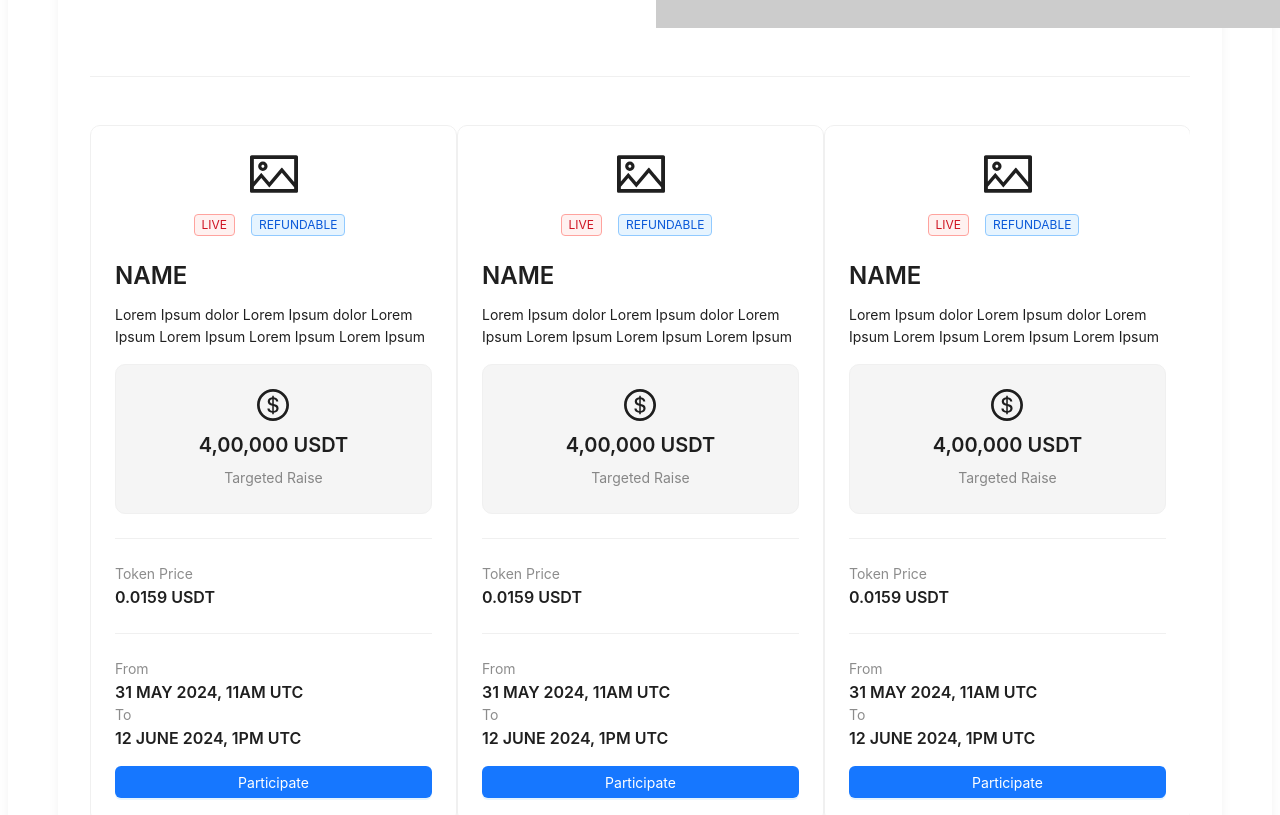
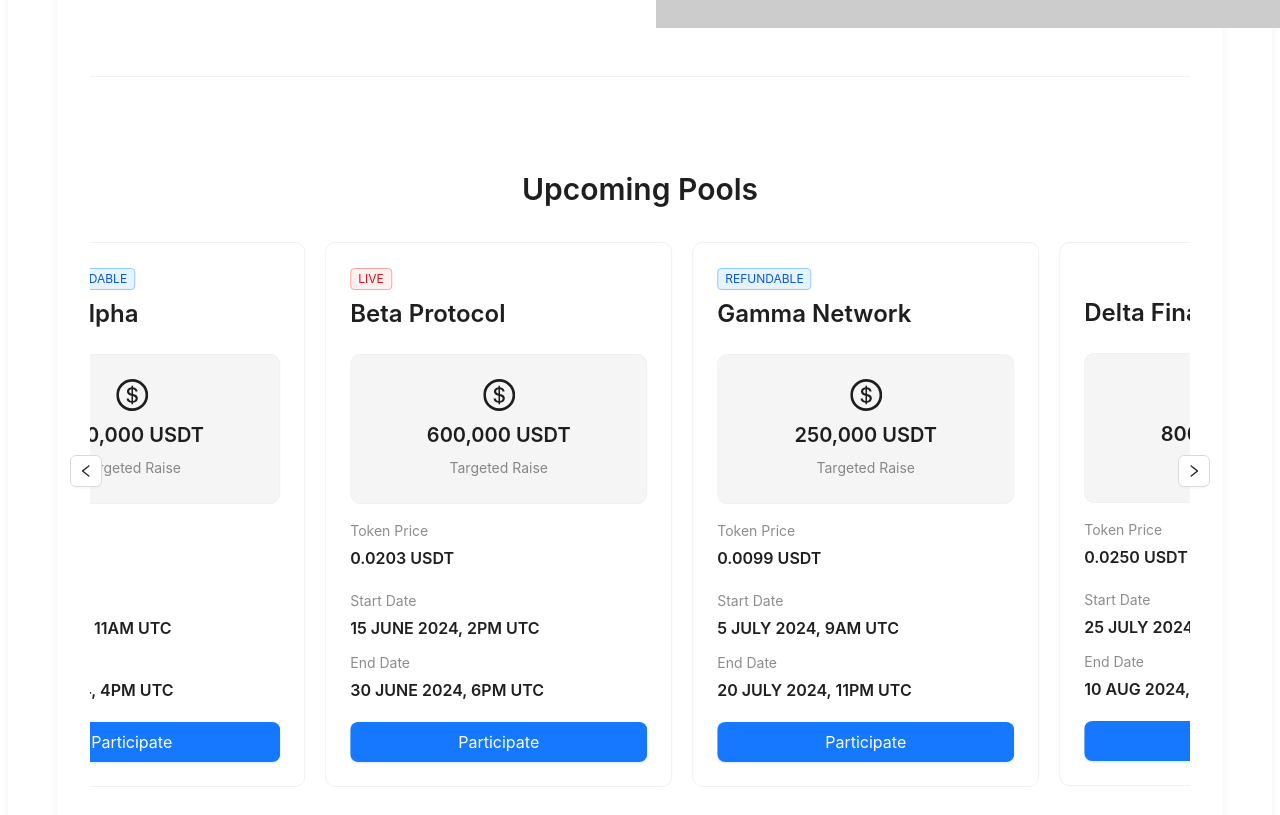
Before and after one commit to namanthanki/NoRug, a React (Vite) app in the folder app/: page / in a window 1280 px wide. Shown: the part 500-1315 px from the top of the page. Built offline with nearby package versions, Linux system fonts and the light colour scheme.

Commit message:
Enhance UpcomingPoolsCarousel and PoolCard components
- Add left/right navigation arrows for manual control
- Improve PoolCard styling and layout consistency
- Fix card height and content overflow issues

```diff
--- a/app/src/components/Landing/PoolCard.jsx
+++ b/app/src/components/Landing/PoolCard.jsx
@@ -3,48 +3,70 @@ import { DollarCircleOutlined, PictureOutlined } from "@ant-design/icons";
 
 const { Title, Text } = Typography;
 
-const PoolCard = () => {
-  return (
-    <Card style={{ borderRadius: 10 }}>
-      <div style={{ textAlign: "center" }}>
-        <PictureOutlined style={{ fontSize: 48, marginBottom: 16 }} />
+const PoolCard = ({ pool }) => (
+  <Card
+    hoverable
+    style={{
+      margin: "10px",
+      borderRadius: 10,
+      height: "100%",
+      display: "flex",
+      flexDirection: "column",
+    }}
+    bodyStyle={{
+      flex: 1,
+      display: "flex",
+      flexDirection: "column",
+    }}
+  >
+    <Space direction="vertical" size="middle" style={{ width: "100%", height: "100%" }}>
+      <div>
+        <Space>
+          {pool.isLive && <Tag color="red">LIVE</Tag>}
+          {pool.isRefundable && <Tag color="blue">REFUNDABLE</Tag>}
+        </Space>
+        <Title level={3} style={{ margin: "8px 0" }}>
+          {pool.name}
+        </Title>
       </div>
-      <div style={{ display: "flex", justifyContent: "center", gap: 8, marginBottom: 16 }}>
-        <Tag color="red">LIVE</Tag>
-        <Tag color="blue">REFUNDABLE</Tag>
-      </div>
-      <Title level={3}>NAME</Title>
-      <Text style={{ display: "block", marginBottom: 16 }}>
-        Lorem Ipsum dolor Lorem Ipsum dolor Lorem Ipsum Lorem Ipsum Lorem Ipsum Lorem Ipsum
-      </Text>
-      <Card style={{ backgroundColor: "#f5f5f5", borderRadius: 10, textAlign: "center" }}>
-        <Space direction="vertical">
+
+      <Card style={{ backgroundColor: "#f5f5f5", borderRadius: 10 }}>
+        <Space direction="vertical" align="center" style={{ width: "100%" }}>
           <DollarCircleOutlined style={{ fontSize: 32 }} />
-          <Title style={{ margin: 0 }} level={4}>
-            4,00,000 USDT
+          <Title level={4} style={{ margin: 0 }}>
+            {pool.targetedRaise}
           </Title>
           <Text type="secondary">Targeted Raise</Text>
         </Space>
       </Card>
-      <Divider />
+
+      <div>
         <Text type="secondary">Token Price</Text>
-      <Title style={{ margin: 0 }} level={5}>
-        0.0159 USDT
+        <Title level={5} style={{ margin: "4px 0" }}>
+          {pool.tokenPrice}
         </Title>
-      <Divider />
-      <Text type="secondary">From</Text>
-      <Title style={{ margin: 0 }} level={5}>
-        31 MAY 2024, 11AM UTC
+      </div>
+
+      <Space direction="vertical" style={{ width: "100%" }}>
+        <div>
+          <Text type="secondary">Start Date</Text>
+          <Title level={5} style={{ margin: "4px 0" }}>
+            {pool.startDate}
           </Title>
-      <Text type="secondary">To</Text>
-      <Title style={{ margin: 0 }} level={5}>
-        12 JUNE 2024, 1PM UTC
+        </div>
+        <div>
+          <Text type="secondary">End Date</Text>
+          <Title level={5} style={{ margin: "4px 0" }}>
+            {pool.endDate}
           </Title>
-      <Button type="primary" block style={{ marginTop: 16 }}>
+        </div>
+      </Space>
+
+      <Button type="primary" size="large" block style={{ marginTop: "auto" }}>
         Participate
       </Button>
+    </Space>
   </Card>
 );
-};
 
 export default PoolCard;
--- a/app/src/components/Landing/UpcomingPoolsCarousel.jsx
+++ b/app/src/components/Landing/UpcomingPoolsCarousel.jsx
@@ -1,73 +1,102 @@
-import { Carousel, Row, Space } from "antd";
+import { Carousel, Button, Typography } from "antd";
 import PoolCard from "./PoolCard";
+import { LeftOutlined, RightOutlined } from "@ant-design/icons";
+import { useRef } from "react";
+
+const { Title } = Typography;
 
 const UpcomingPoolsCarousel = () => {
   const pools = [
     {
-      name: "NAME",
+      name: "Project Alpha",
       isLive: true,
       isRefundable: true,
-      targetedRaise: "4,00,000 USDT",
+      targetedRaise: "400,000 USDT",
       tokenPrice: "0.0151 USDT",
       startDate: "31 MAY 2024, 11AM UTC",
       endDate: "12 JUNE 2024, 4PM UTC",
     },
     {
-      name: "NAME",
+      name: "Beta Protocol",
       isLive: true,
-      isRefundable: true,
-      targetedRaise: "4,00,000 USDT",
-      tokenPrice: "0.0151 USDT",
-      startDate: "31 MAY 2024, 11AM UTC",
-      endDate: "12 JUNE 2024, 4PM UTC",
+      isRefundable: false,
+      targetedRaise: "600,000 USDT",
+      tokenPrice: "0.0203 USDT",
+      startDate: "15 JUNE 2024, 2PM UTC",
+      endDate: "30 JUNE 2024, 6PM UTC",
     },
     {
-      name: "NAME",
+      name: "Gamma Network",
+      isLive: false,
+      isRefundable: true,
+      targetedRaise: "250,000 USDT",
+      tokenPrice: "0.0099 USDT",
+      startDate: "5 JULY 2024, 9AM UTC",
+      endDate: "20 JULY 2024, 11PM UTC",
+    },
+    {
+      name: "Delta Finance",
       isLive: false,
       isRefundable: false,
-      targetedRaise: "4,00,000 USDT",
-      tokenPrice: "0.0151 USDT",
-      startDate: "31 MAY 2024, 11AM UTC",
-      endDate: "12 JUNE 2024, 4PM UTC",
+      targetedRaise: "800,000 USDT",
+      tokenPrice: "0.0250 USDT",
+      startDate: "25 JULY 2024, 1PM UTC",
+      endDate: "10 AUG 2024, 3AM UTC",
     },
   ];
 
-  return (
-    <Carousel
-      autoplay
-      arrows
-      dots={false}
-      slidesToShow={3}
-      slidesToScroll={1}
-      responsive={[
+  const carouselRef = useRef();
+
+  const settings = {
+    dots: true,
+    infinite: true,
+    speed: 500,
+    slidesToShow: 3,
+    slidesToScroll: 1,
+    autoplay: true,
+    autoplaySpeed: 5000,
+    responsive: [
       {
-          breakpoint: 768,
+        breakpoint: 1024,
         settings: {
           slidesToShow: 2,
         },
       },
       {
-          breakpoint: 576,
+        breakpoint: 600,
         settings: {
           slidesToShow: 1,
         },
       },
-      ]}
-    >
+    ],
+  };
+
+  const handlePrev = () => carouselRef.current.prev();
+  const handleNext = () => carouselRef.current.next();
+
+  return (
+    <div style={{ padding: "20px 0", position: "relative" }}>
+      <Title level={2} style={{ textAlign: "center", marginBottom: 24 }}>
+        Upcoming Pools
+      </Title>
+      <Carousel ref={carouselRef} {...settings}>
         {pools.map((pool, index) => (
-        <div key={index}>
-          <PoolCard
-            name={pool.name}
-            isLive={pool.isLive}
-            isRefundable={pool.isRefundable}
-            targetedRaise={pool.targetedRaise}
-            tokenPrice={pool.tokenPrice}
-            startDate={pool.startDate}
-            endDate={pool.endDate}
-          />
+          <div key={index} style={{ height: "100%" }}>
+            <PoolCard pool={pool} />
           </div>
         ))}
       </Carousel>
+      <Button
+        icon={<LeftOutlined />}
+        onClick={handlePrev}
+        style={{ position: "absolute", top: "50%", left: -20, transform: "translateY(-50%)" }}
+      />
+      <Button
+        icon={<RightOutlined />}
+        onClick={handleNext}
+        style={{ position: "absolute", top: "50%", right: -20, transform: "translateY(-50%)" }}
+      />
+    </div>
   );
 };
 
```
Lines whose indentation alone changed are shown as unchanged.
